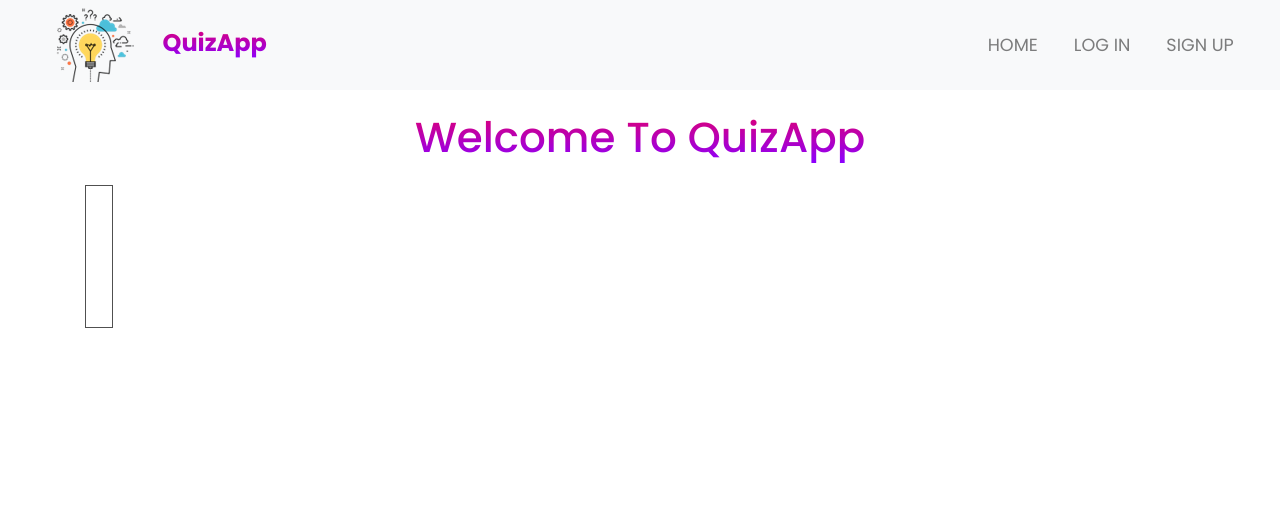
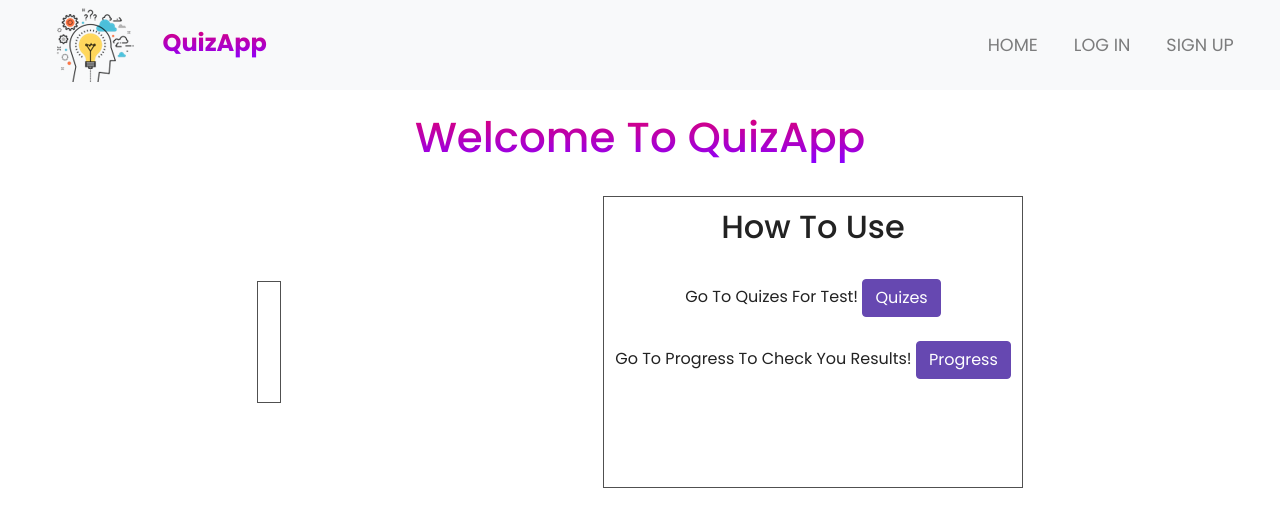
Before and after one commit to SaifullahUsmani693/QuizApp, a Django app: page /index in a window 1280 px wide. Shown: the top 527 px of the page. Run offline with Django 3.2, Linux system fonts and the light colour scheme; some libraries are stand-ins or nearby versions.

Commit message:
All Done!

```diff
--- a/quiz/templates/index.html
+++ b/quiz/templates/index.html
@@ -12,6 +12,8 @@
     <h1 class="Welcome">
         Welcome To QuizApp
     </h1>
+    <div class="main">
+
         <div class="UserInfo">
             <aside>
                 {% if user.is_authenticated %}
@@ -21,7 +23,26 @@
                 {% endif %}
             </aside>
         </div>
+        <div class="How_To_Use">
+            <aside>
+                <h2>How To Use</h2>
+                <br>
 
+                Go To Quizes For Test!
+                <button class="btn btn-primary" onclick="location.href='/quizzes/' " type=" button">
+                    Quizes
+                </button>
+                <br>
+                <br>
+                Go To Progress To Check You Results!
+                <button class="btn btn-primary" onclick="location.href='/progress/' " type=" button">
+                    Progress
+                </button>
+
+            </aside>
+        </div>
+
+    </div>
     {% endblock  %}
 
 </body>
--- a/static/css/index.css
+++ b/static/css/index.css
@@ -6,11 +6,22 @@
 	-webkit-text-fill-color: transparent;
 	font-size: 42px;
 }
+.main {
+	display: flex;
+	padding: 1%;
+	margin: auto;
+}
 .UserInfo {
+	background-color: transparent;
 	border: 1px solid rgb(80, 80, 80);
-	color: white;
-	position: fixed;
 	margin: auto;
 	padding: 1% 1% 10% 1%;
 	text-align: center;
 }
+.How_To_Use {
+	background-color: transparent;
+	border: 1px solid rgb(80, 80, 80);
+	margin: auto;
+	padding: 1% 1% 10% 1%;
+	text-align: center;
+}
```
Lines whose indentation alone changed are shown as unchanged.
